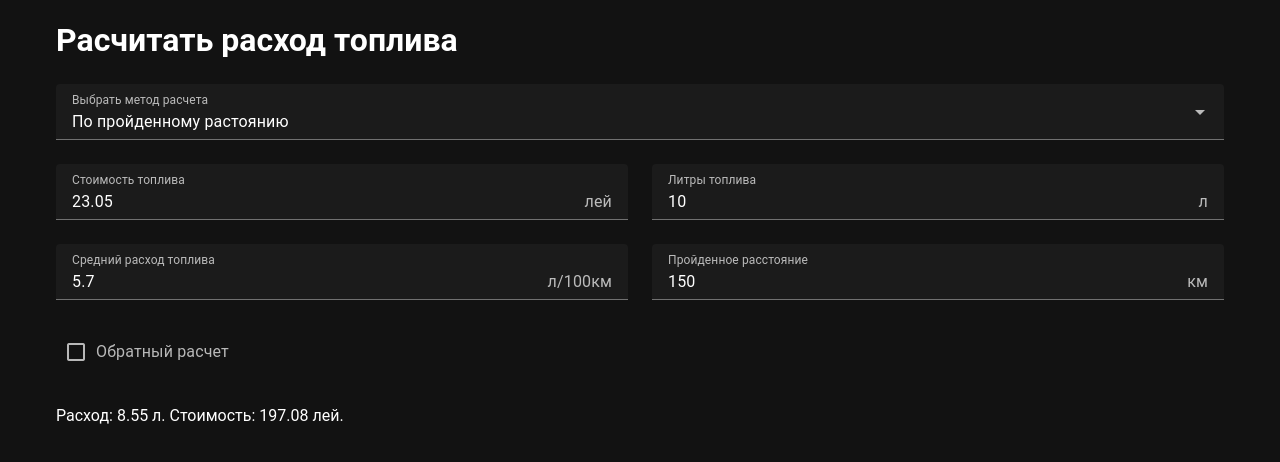
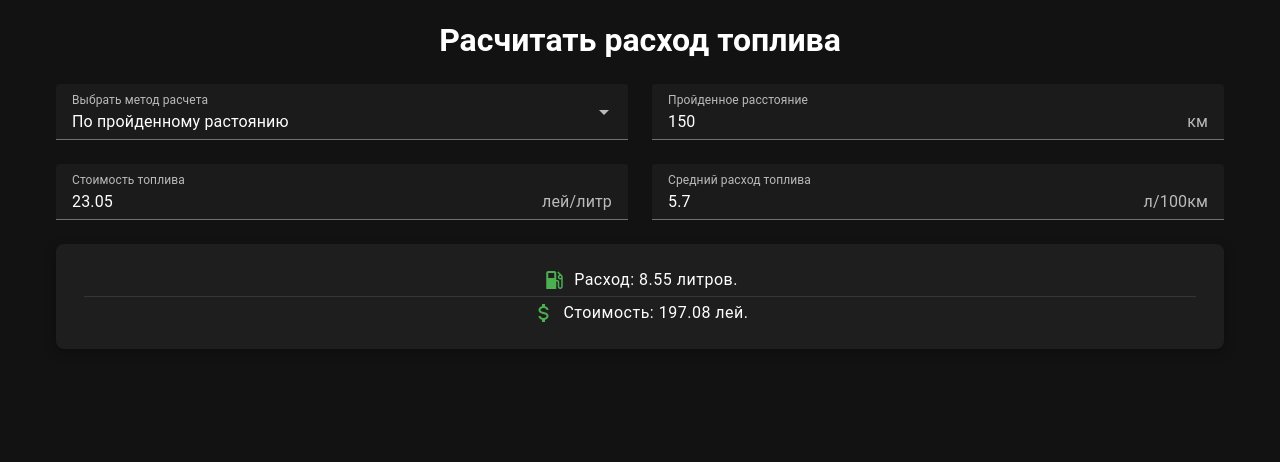
Before and after one commit to bandvic-dev/calc-trip, a Vue app: page / in a window 1280 px wide. Shown: the top 462 px of the page. Built offline with nearby package versions, Linux system fonts and the light colour scheme.

Commit message:
fix calculation

```diff
--- a/package.json
+++ b/package.json
@@ -1,6 +1,6 @@
 {
-  "name": "fuel-calc",
-  "version": "1.0.0",
+  "name": "calc-trip",
+  "version": "1.1.0",
   "private": true,
   "scripts": {
     "dev": "vite",
--- a/src/views/HomeView.vue
+++ b/src/views/HomeView.vue
@@ -1,32 +1,36 @@
 <template>
     <v-container>
-        <h1 class="mb-5">Расчитать раcход топлива</h1>
+        <h1 class="mb-5 text-center">Расчитать расход топлива</h1>
         <v-row>
-            <v-col cols="12">
+            <v-col cols="12" sm="6">
                 <v-select v-model="form.method" hide-details="auto" label="Выбрать метод расчета"
                     :items="['По пройденному растоянию', 'По литрам топлива', 'Потраченная сумма']" />
             </v-col>
-            <v-col cols="12" sm="6">
-                <v-text-field v-model="form.fuel_price" hide-details="auto" label="Стоимость топлива" suffix="лей" />
+            <v-col cols="12" sm="6" v-if="form.method === 'По пройденному растоянию'">
+                <v-text-field v-model="form.fuel_distance" hide-details="auto" label="Пройденное расстояние"
+                    suffix="км" />
+            </v-col>
+            <v-col cols="12" sm="6" v-if="form.method !== 'По пройденному растоянию'">
+                <v-text-field v-model="form.input" hide-details="auto" :label="inputLabel" :suffix="inputSuffix" />
             </v-col>
             <v-col cols="12" sm="6">
-                <v-text-field v-model="form.input" hide-details="auto" :label="inputLabel" :suffix="inputSuffix" />
+                <v-text-field v-model="form.fuel_price" hide-details="auto" label="Стоимость топлива" suffix="лей/литр" />
             </v-col>
-        </v-row>
-        <v-row>
             <v-col cols="12" sm="6">
                 <v-text-field v-model="form.fuel_consumption" hide-details="auto" label="Средний расход топлива"
                     suffix="л/100км" />
             </v-col>
-            <v-col cols="12" sm="6">
-                <v-text-field v-model="form.fuel_distance" hide-details="auto" label="Пройденное расстояние"
-                    suffix="км" />
-            </v-col>
-            <v-col cols="12" sm="6">
-                <v-checkbox v-model="form.reverse_calculation" label="Обратный расчет" hide-details></v-checkbox>
-            </v-col>
             <v-col cols="12">
-                <div class="result">{{ result }}</div>
+                <v-card class="result-card pa-3" color="#1E1E1E">
+                    <v-card-text class="text-center py-2">
+                        <div v-for="(line, index) in resultLines" :key="index"
+                             class="result-line d-flex align-center justify-center">
+                            <v-icon :icon="index === 0 ? 'mdi-gas-station' : 'mdi-currency-usd'"
+                                   class="mr-2" color="#4CAF50" />
+                            {{ line }}
+                        </div>
+                    </v-card-text>
+                </v-card>
             </v-col>
         </v-row>
     </v-container>
@@ -40,7 +44,6 @@ const form = reactive({
     input: 10,
     fuel_consumption: 5.7,
     fuel_distance: 150,
-    reverse_calculation: false,
     method: 'По пройденному растоянию'
 });
 
@@ -53,64 +56,56 @@ const inputLabel = computed(() => {
     return 'Литры топлива';
 });
 const inputSuffix = computed(() => {
-    return form.method === 'Потраченная сумма' ? 'лей' : 'л';
+    return form.method === 'Потраченная сумма' ? 'лей' : 'литров';
 });
 
 const result = computed(() => {
-    const price = toNum(form.fuel_price);         // цена за литр
-    const value = toNum(form.input);              // универсальное значение (литры или сумма)
-    const consumption = toNum(form.fuel_consumption); // л/100км
-    const distance = toNum(form.fuel_distance);   // км
-    const rev = !!form.reverse_calculation;
+    const price = toNum(form.fuel_price);
+    const value = toNum(form.input);
+    const consumption = toNum(form.fuel_consumption);
+    const distance = toNum(form.fuel_distance);
 
     switch (form.method) {
         case 'По пройденному растоянию':
-            if (!rev) {
-                // вход: distance -> расход и стоимость
-                const litersUsed = (consumption / 100) * distance;
-                const cost = litersUsed * price;
-                return `Расход: ${litersUsed.toFixed(2)} л.\n Стоимость: ${cost.toFixed(2)} лей.`;
-            } else {
-                // вход (универсальное поле): value = литры -> возможный пробег и стоимость
-                const liters = value;
-                const possibleDistance = consumption > 0 ? (liters / consumption) * 100 : 0;
-                const cost = liters * price;
-                return `На ${liters.toFixed(2)} л. можно проехать: ${possibleDistance.toFixed(2)} км.\n Стоимость: ${cost.toFixed(2)} лей.`;
-            }
+            const litersUsed = (consumption / 100) * distance;
+            const cost = litersUsed * price;
+            return `Расход: ${litersUsed.toFixed(2)} литров.\n Стоимость: ${cost.toFixed(2)} лей.`;
 
         case 'По литрам топлива':
-            if (!rev) {
-                // вход (универсальное поле): value = литры -> пробег и стоимость
-                const liters = value;
-                const possibleDistance = consumption > 0 ? (liters / consumption) * 100 : 0;
-                const cost = liters * price;
-                return `На ${liters.toFixed(2)} л. можно проехать: ${possibleDistance.toFixed(2)} км.\n Стоимость: ${cost.toFixed(2)} лей.`;
-            } else {
-                // вход: distance -> требуется литров и стоимость
-                const litersNeeded = (consumption / 100) * distance;
-                const cost = litersNeeded * price;
-                return `Для ${distance.toFixed(2)} км потребуется: ${litersNeeded.toFixed(2)} л.\n Стоимость: ${cost.toFixed(2)} лей.`;
-            }
+            const possibleDistance = consumption > 0 ? (value / consumption) * 100 : 0;
+            const costFromLiters = value * price;
+            return `На ${value.toFixed(2)} литров. можно проехать: ${possibleDistance.toFixed(2)} км.\n Стоимость: ${costFromLiters.toFixed(2)} лей.`;
 
         case 'Потраченная сумма':
-            if (!rev) {
-                // вход (универсальное поле): value = потраченная сумма -> литры и пробег
-                const money = value;
-                const litersFromMoney = price > 0 ? (money / price) : 0;
-                const possibleDistance = consumption > 0 ? (litersFromMoney / consumption) * 100 : 0;
-                return `За ${money.toFixed(2)} лей вы получите: ${litersFromMoney.toFixed(2)} л.\n Можно проехать: ${possibleDistance.toFixed(2)} км.`;
-            } else {
-                // вход: distance -> сколько потребуется денег
-                const litersNeeded = (consumption / 100) * distance;
-                const cost = litersNeeded * price;
-                return `Для ${distance.toFixed(2)} км потребуется: ${litersNeeded.toFixed(2)} л.\n Стоимость: ${cost.toFixed(2)} лей.`;
-            }
+            const litersFromMoney = price > 0 ? (value / price) : 0;
+            const distanceFromMoney = consumption > 0 ? (litersFromMoney / consumption) * 100 : 0;
+            return `За ${value.toFixed(2)} лей вы получите: ${litersFromMoney.toFixed(2)} литров.\n Можно проехать: ${distanceFromMoney.toFixed(2)} км.`;
 
         default:
             return 'Выберите метод расчета';
     }
 });
+
+const resultLines = computed(() => {
+    return result.value.split('\n').map(line => line.trim());
+});
 </script>
 
 <style lang="scss" scoped>
-// Component styles go here</style>
+// Component styles go here
+.result-card {
+    border-radius: 8px;
+    box-shadow: 0 4px 12px rgba(0, 0, 0, 0.3);
+}
+
+.result-line {
+    font-size: 1rem;
+    padding: 4px 0;
+    color: #ffffff;
+    letter-spacing: 0.5px;
+
+    &:not(:last-child) {
+        border-bottom: 1px solid rgba(255, 255, 255, 0.1);
+    }
+}
+</style>
```
